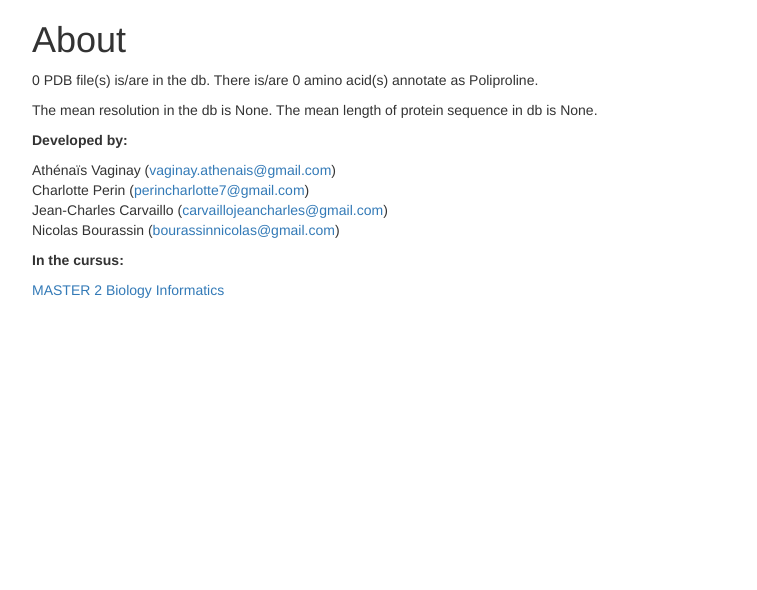
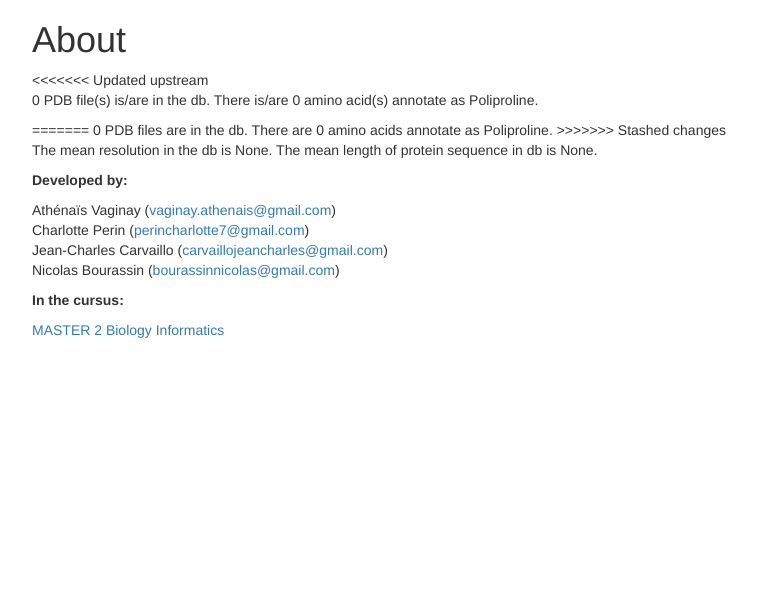
Before and after one commit to nanls/M2BI-db-project, a Flask app: page /about in a window 1280 px wide. Shown: the part 72-662 px from the top of the page, without its empty margins (38-795 px from the left). Run offline with Flask 2, Linux system fonts and the light colour scheme; data that the repository does not hold is empty; some libraries are stand-ins or nearby versions.

Commit message:
correction of about.html with conditions

```diff
--- a/app/templates/about.html
+++ b/app/templates/about.html
@@ -4,10 +4,27 @@
 
 
 {% block content %}
+<<<<<<< Updated upstream
     <p>
     	{{num_pdb}} PDB file(s) is/are in the db. There is/are {{num_P}} amino acid(s) annotate as Poliproline.
 
     </p>
+=======
+    {% if num_pdb == 1%}
+        <p>
+            {{num_pdb}} PDB file is in the db.
+        </p>
+    {% else %}
+            {{num_pdb}} PDB files are in the db.
+    {% endif %}
+    {% if num_P == 1%}
+        <p>
+            There is {{num_P}} amino acid annotate as Poliproline.
+        </p>
+    {% else %}
+            There are {{num_P}} amino acids annotate as Poliproline.
+    {% endif %}
+>>>>>>> Stashed changes
     <p>
     	The mean resolution in the db is {{mean_resol}}. The mean length of protein sequence in db is {{mean_len}}.
     </p>
```
